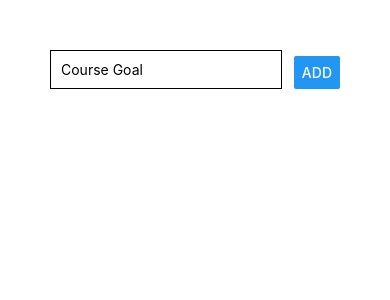
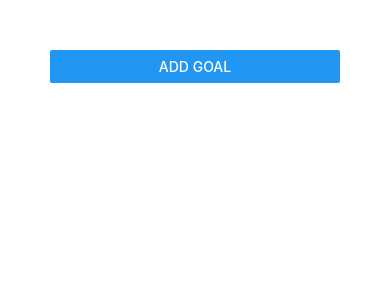
Before and after one commit to anthonySchafrik/lets-learn-rn, a React Native app: screen / in a window 390 px wide. Shown: the top 300 px of the page. Built offline with nearby package versions, Linux system fonts and the light colour scheme.

Commit message:
Added modal

```diff
--- a/App.js
+++ b/App.js
@@ -1,24 +1,30 @@
 import React, { useState } from 'react';
-import { StyleSheet, View, FlatList } from 'react-native';
+import { StyleSheet, View, FlatList, Button } from 'react-native';
 
 import GoalItem from './Components/GoalItem';
 import GoalInput from './Components/GoalInput';
 
 export default function App() {
   const [userGoal, handleUserGoal] = useState([]);
+  const [isVisible, setIsVisible] = useState(false);
 
-  const setUserGoal = setGoal => () =>
+  const setUserGoal = setGoal => () => {
     handleUserGoal([
       ...userGoal,
       { id: Math.random().toString(), value: setGoal }
     ]);
+
+    setIsVisible(false);
+  };
 
   const removeGoalHandler = goalId => () =>
     handleUserGoal(userGoal.filter(goal => goal.id !== goalId));
 
   return (
     <View style={styles.container}>
-      <GoalInput handleGoalAdd={setUserGoal} />
+      <Button title="Add Goal" onPress={() => setIsVisible(true)} />
+
+      <GoalInput handleGoalAdd={setUserGoal} isVisible={isVisible} />
 
       <FlatList
         data={userGoal}
--- a/Components/GoalInput.js
+++ b/Components/GoalInput.js
@@ -1,12 +1,13 @@
 import React, { useState } from 'react';
-import { View, TextInput, Button, StyleSheet } from 'react-native';
+import { View, TextInput, Button, StyleSheet, Modal } from 'react-native';
 
-const GoalInput = ({ handleGoalAdd }) => {
+const GoalInput = ({ handleGoalAdd, isVisible }) => {
   const [setGoal, handleSetGoal] = useState('');
 
   const setGoalText = goalText => handleSetGoal(goalText);
 
   return (
+    <Modal visible={isVisible}>
       <View style={styles.container}>
         <TextInput
           placeholder="Course Goal"
@@ -16,13 +17,14 @@ const GoalInput = ({ handleGoalAdd }) => {
         />
         <Button title="Add" onPress={handleGoalAdd(setGoal)} />
       </View>
+    </Modal>
   );
 };
 
 const styles = StyleSheet.create({
   container: {
-    flexDirection: 'row',
-    justifyContent: 'space-between',
+    flex: 1,
+    justifyContent: 'center',
     alignItems: 'center'
   },
   goalInput: {
```
Lines whose indentation alone changed are shown as unchanged.
